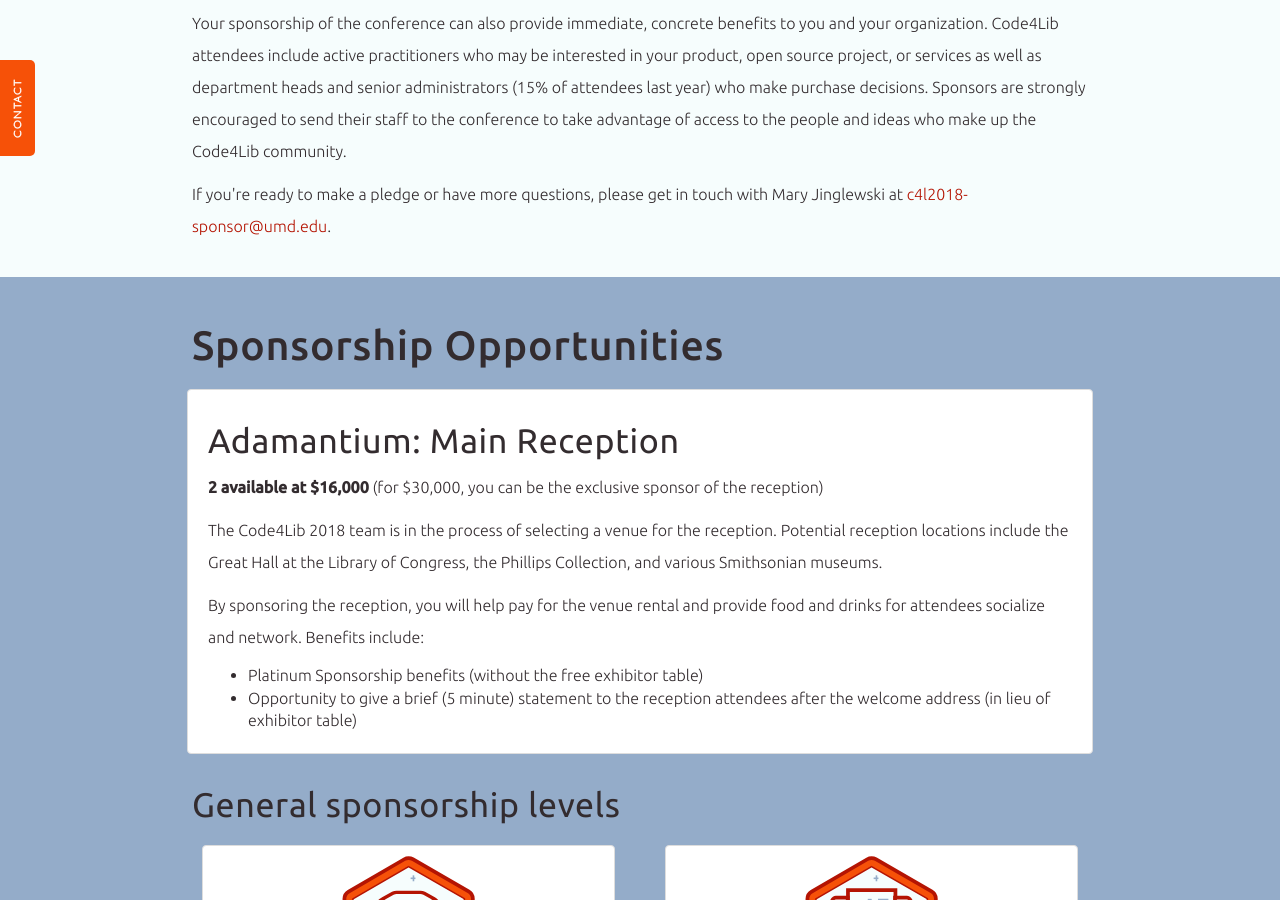
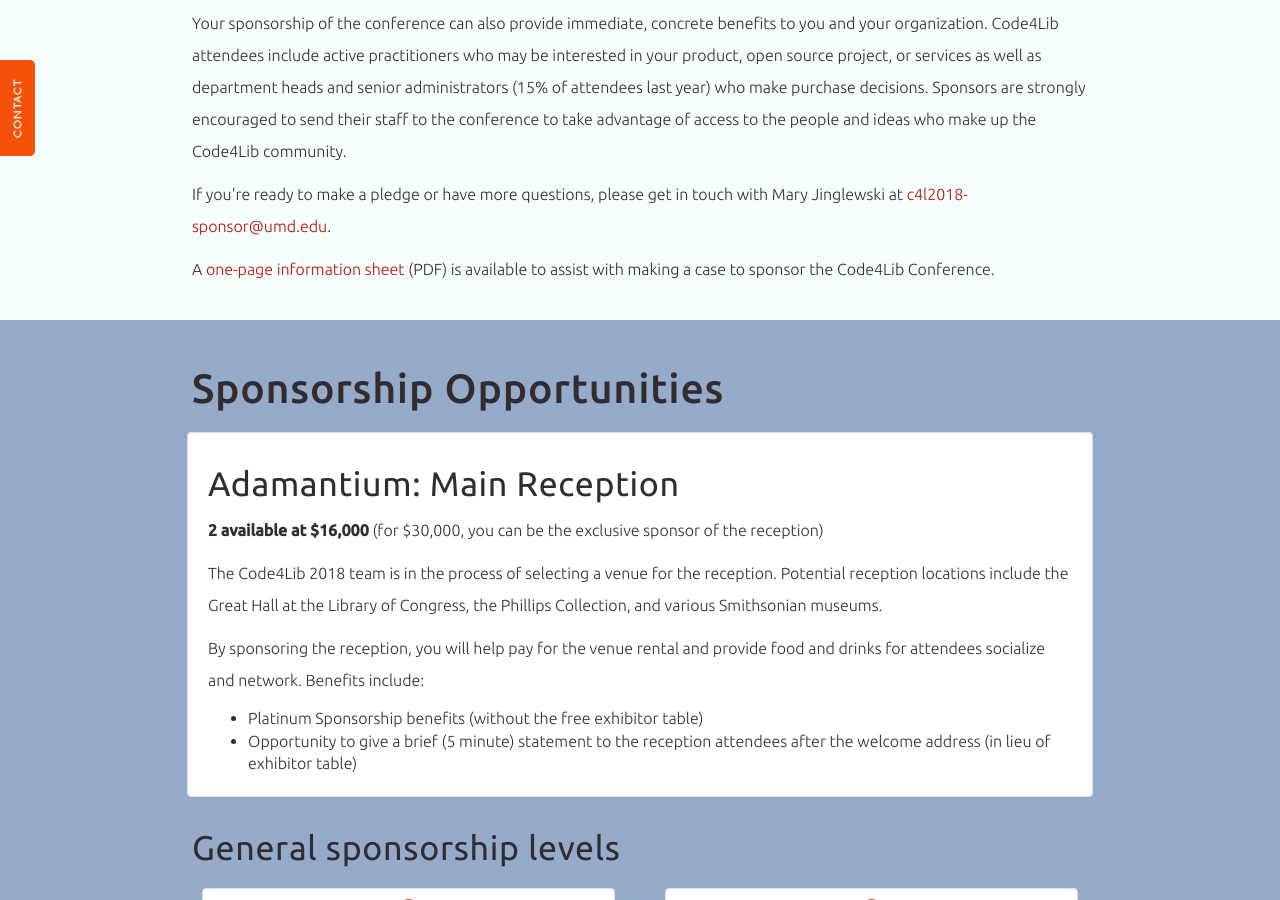
Before and after one commit to code4lib/2018.code4lib.org, a Jekyll site: the page built from prospectus/index.html, in a window 1280 px wide and 900 px high, scrolled down 1799 px. Built offline with Jekyll 4.4.1, drawn with Linux system fonts in a browser that asks for light colours; some web fonts are replaced; some of the changed lines change nothing that is shown.

Commit message:
one-pager PDF for sponsors

```diff
--- a/prospectus/index.html
+++ b/prospectus/index.html
@@ -63,12 +63,9 @@
           If you're ready to make a pledge or have more questions, please get in touch with Mary Jinglewski at <a href="mailto:{{site.data.conf.sponsor-contact-email}}">{{site.data.conf.sponsor-contact-email}}</a>.
         </p>
 
-        {% comment %}
-        <!-- TODO: (5/31/17) Mary J will send an updated info sheet soon -->
         <p>
-            A one-page information sheet (PDF) is available to assist with making a case to sponsor the Code4Lib Conference.
+            A <a href="/assets/2018-infosheet.pdf">one-page information sheet</a> (PDF) is available to assist with making a case to sponsor the Code4Lib Conference.
         </p>
-        {% endcomment %}
     </div>
 
     <div class="row section prospectus-padder">
```
Also changed, not shown: 1 other file.
